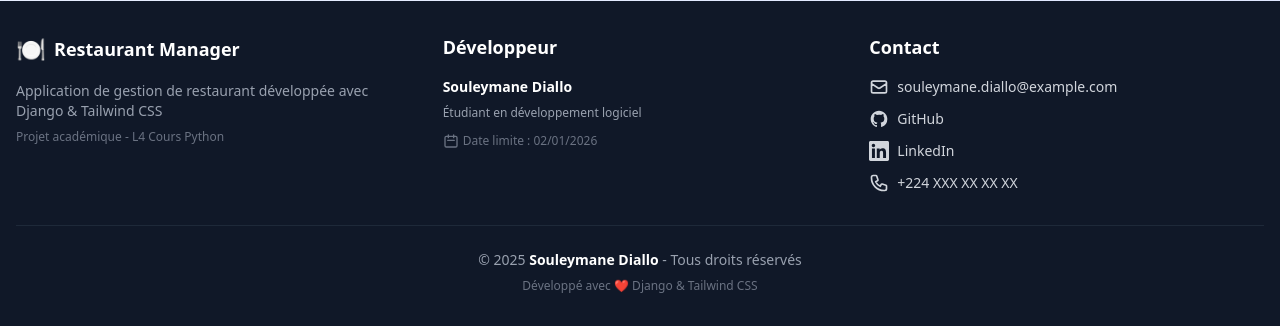
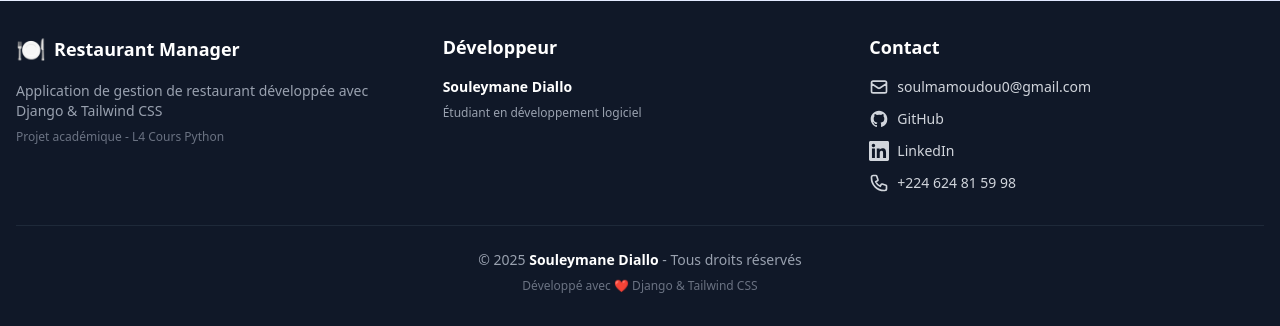
Before and after one commit to Grey-kingreys/restaurant, a Django app: page /dashboard/ in a window 1280 px wide. Shown: the part 877-1203 px from the top of the page. Run offline with Django 5.2, Linux system fonts and the light colour scheme; the visitor is signed in with stand-in values (Sample User, id 1); style sheets or scripts are compiled from the project's sources; parts of the project's set-up code (start-up, migrations or seed data) failed here and were passed over.

Commit message:
Apres de footer

```diff
--- a/templates/partials/footer.html
+++ b/templates/partials/footer.html
@@ -25,13 +25,7 @@
                 <p class="text-xs text-gray-400 mb-3">
                     Étudiant en développement logiciel
                 </p>
-                <div class="flex items-center space-x-1 text-xs text-gray-500">
-                    <svg class="w-4 h-4" fill="none" stroke="currentColor" viewBox="0 0 24 24">
-                        <path stroke-linecap="round" stroke-linejoin="round" stroke-width="2"
-                            d="M8 7V3m8 4V3m-9 8h10M5 21h14a2 2 0 002-2V7a2 2 0 00-2-2H5a2 2 0 00-2 2v12a2 2 0 002 2z" />
-                    </svg>
-                    <span>Date limite : 02/01/2026</span>
-                </div>
+
             </div>
 
             <!-- Contact -->
@@ -39,17 +33,17 @@
                 <h3 class="text-white text-lg font-semibold mb-4">Contact</h3>
                 <div class="space-y-3">
                     <!-- Email -->
-                    <a href="mailto:souleymane.diallo@example.com"
+                    <a href="mailto:soulmamoudou0@gmail.com"
                         class="flex items-center text-sm hover:text-blue-400 transition duration-150">
                         <svg class="w-5 h-5 mr-2" fill="none" stroke="currentColor" viewBox="0 0 24 24">
                             <path stroke-linecap="round" stroke-linejoin="round" stroke-width="2"
                                 d="M3 8l7.89 5.26a2 2 0 002.22 0L21 8M5 19h14a2 2 0 002-2V7a2 2 0 00-2-2H5a2 2 0 00-2 2v10a2 2 0 002 2z" />
                         </svg>
-                        souleymane.diallo@example.com
+                        soulmamoudou0@gmail.com
                     </a>
 
                     <!-- GitHub -->
-                    <a href="https://github.com/souleymanediallo" target="_blank"
+                    <a href="https://github.com/Grey-kingreys" target="_blank"
                         class="flex items-center text-sm hover:text-blue-400 transition duration-150">
                         <svg class="w-5 h-5 mr-2" fill="currentColor" viewBox="0 0 24 24">
                             <path fill-rule="evenodd"
@@ -60,7 +54,7 @@
                     </a>
 
                     <!-- LinkedIn -->
-                    <a href="https://linkedin.com/in/souleymane-diallo" target="_blank"
+                    <a href="https://www.linkedin.com/in/souleymane-diallo-1b6424229/" target="_blank"
                         class="flex items-center text-sm hover:text-blue-400 transition duration-150">
                         <svg class="w-5 h-5 mr-2" fill="currentColor" viewBox="0 0 24 24">
                             <path
@@ -70,13 +64,13 @@
                     </a>
 
                     <!-- Téléphone (optionnel) -->
-                    <a href="tel:+224000000000"
+                    <a href="tel:+224624666666"
                         class="flex items-center text-sm hover:text-blue-400 transition duration-150">
                         <svg class="w-5 h-5 mr-2" fill="none" stroke="currentColor" viewBox="0 0 24 24">
                             <path stroke-linecap="round" stroke-linejoin="round" stroke-width="2"
                                 d="M3 5a2 2 0 012-2h3.28a1 1 0 01.948.684l1.498 4.493a1 1 0 01-.502 1.21l-2.257 1.13a11.042 11.042 0 005.516 5.516l1.13-2.257a1 1 0 011.21-.502l4.493 1.498a1 1 0 01.684.949V19a2 2 0 01-2 2h-1C9.716 21 3 14.284 3 6V5z" />
                         </svg>
-                        +224 XXX XX XX XX
+                        +224 624 81 59 98
                     </a>
                 </div>
             </div>
```
